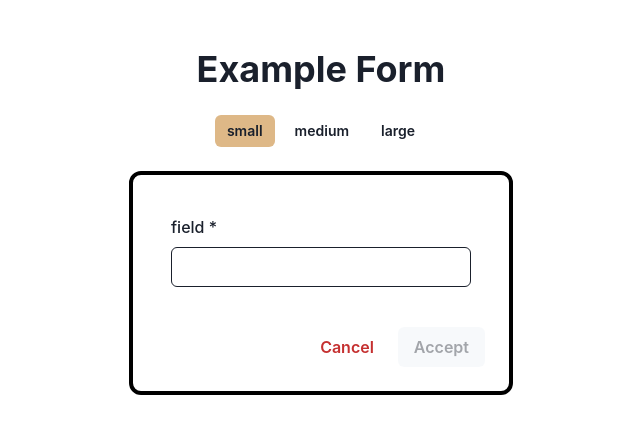
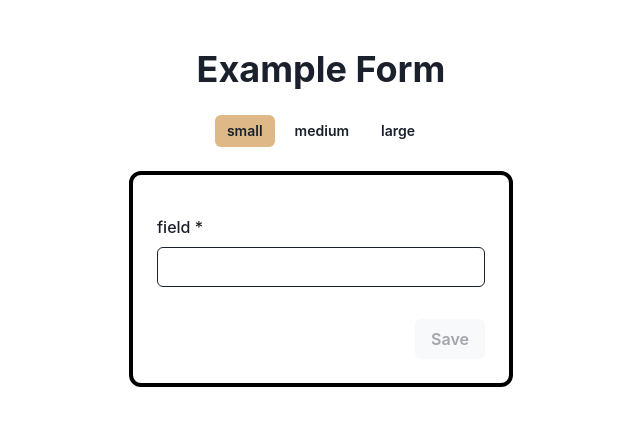
Before and after one commit to juancarloselorriaga/react-formatge, a React (Vite) app: page / in a window 1280 px wide. Shown: the top 434 px of the page, without its empty margins (319-959 px from the left). Built offline with nearby package versions, Linux system fonts and the light colour scheme.

Commit message:
fix: Removes buttonprops from DevForm.tsx

```diff
--- a/src/forms/DevForm.tsx
+++ b/src/forms/DevForm.tsx
@@ -1,6 +1,6 @@
-import { Button, HStack, StackProps, VStack } from '@chakra-ui/react'
-import { FormFieldType, FormUpdatePayload, OnFormSubmit } from '../types'
-import React, { FC, useState } from 'react'
+import { StackProps } from '@chakra-ui/react'
+import { FormFieldType, OnFormSubmit } from '../types'
+import React, { FC } from 'react'
 import FormWrapper from '../_layout/FormWrapper'
 
 export type DevFormFields = {
@@ -32,33 +32,12 @@ const DevFormComponent: FC<DevFormComponentProps> = ( { data, buttonLabel, onFor
     await onFormSubmit( updatedData )
   }
 
-  const buttonProps = {
-    display: 'none',
-  }
-
-  const [ formUpdate, setFormUpdate ] = useState<FormUpdatePayload<DevFormFields> | null>( null )
-
   return (
-    <VStack { ...props }>
-      <FormWrapper<DevFormFields>
-        onSubmitCb={ handleOnFormSubmit }
-        onUpdate={ setFormUpdate }
-        { ...{ inputFields, buttonProps } }
-      />
-      <HStack w={ 'full' } justify={ 'flex-end' }>
-        <Button
-          colorScheme={ 'red' }
-          variant={ 'ghost' }>
-          Cancel
-        </Button>
-        <Button
-          isDisabled={ !formUpdate?.isEnabled }
-          onClick={ () => formUpdate && handleOnFormSubmit( formUpdate.updatedData ) }
-        >
-          Accept
-        </Button>
-      </HStack>
-    </VStack>
+    <FormWrapper<DevFormFields>
+      onSubmitCb={ handleOnFormSubmit }
+      { ...{ inputFields } }
+      { ...props }
+    />
   )
 }
 
```
